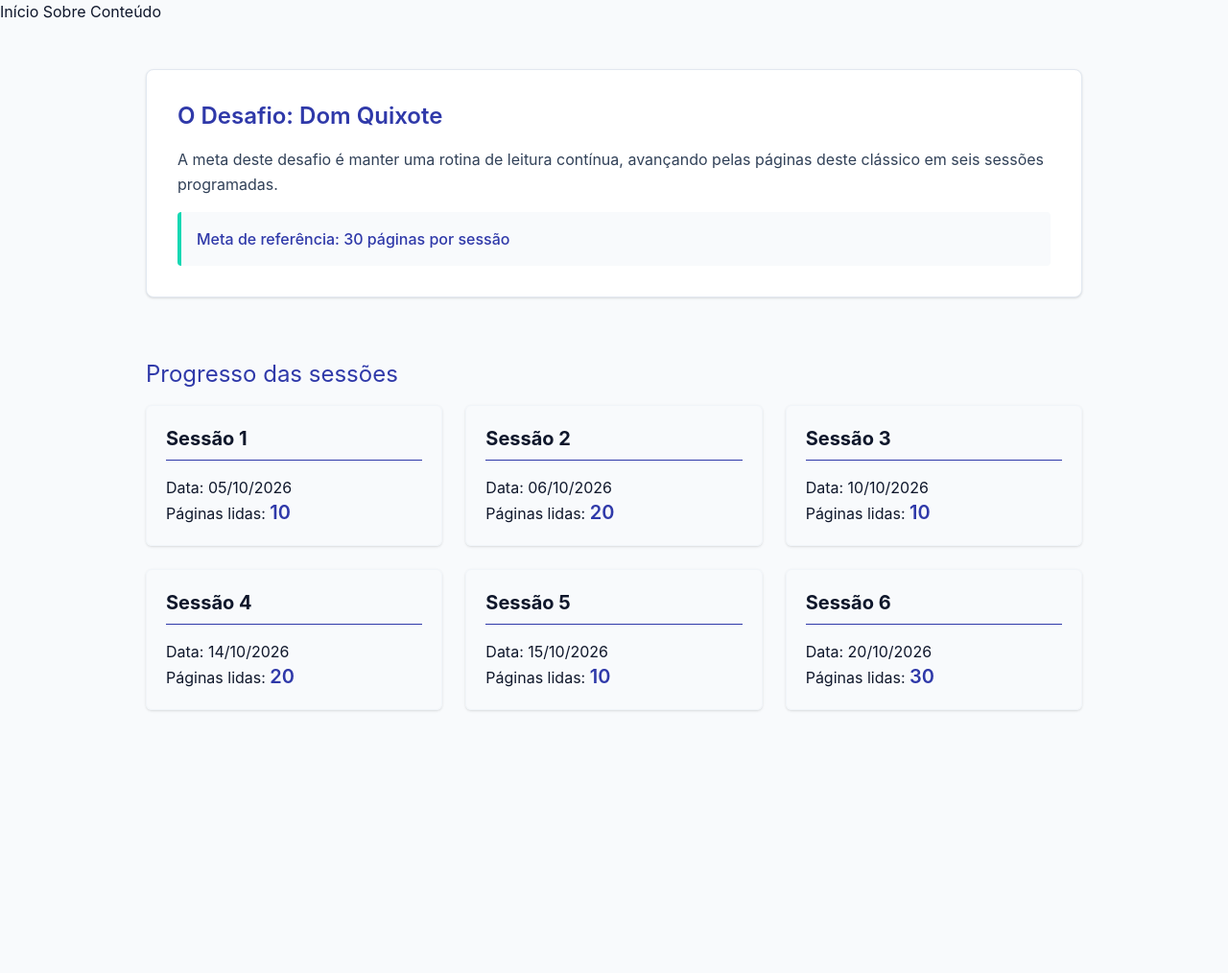
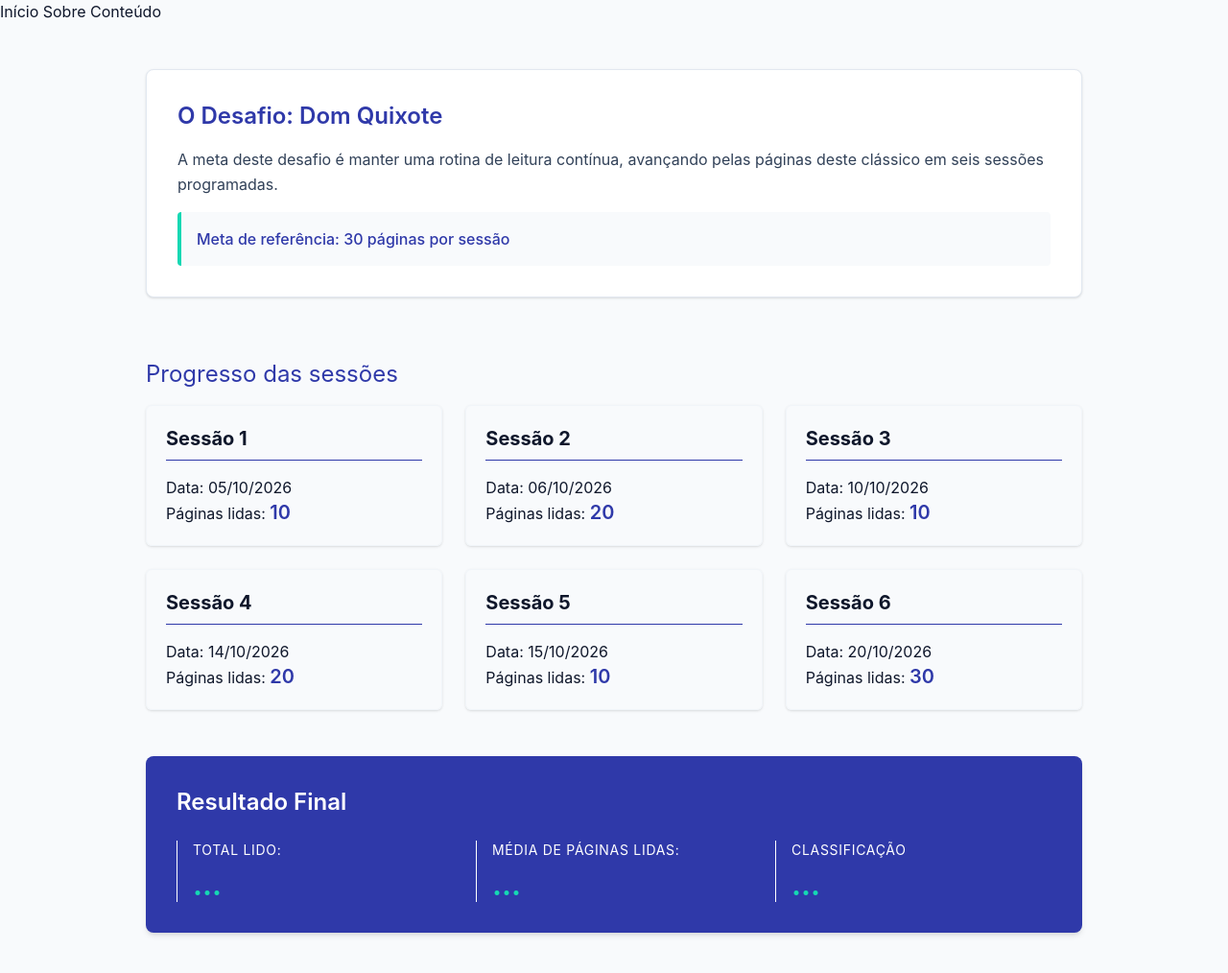
Before and after one commit to Zjonathas/Acompanhamento-de-leitura, a website: page src/index.html in a window 1280 px wide. Shown: the whole page at 96% size. Before the commit the page ends 800 px from the top, so only its background shows below. Drawn offline with Linux system fonts and the light colour scheme.

Commit message:
feat: adiciona seção de resultado final com cores do tema

```diff
--- a/src/index.html
+++ b/src/index.html
@@ -1,11 +1,13 @@
 <!DOCTYPE html>
 <html lang="pt-br">
+
 <head>
     <meta charset="UTF-8">
     <meta name="viewport" content="width=device-width, initial-scale=1.0">
     <link rel="stylesheet" href="output.css">
     <title>Acompanhamento de leitura</title>
 </head>
+
 <body class="bg-slate-50 text-slate-900 font-sans antialiased flex flex-col min-h-screen">
     <header class="flex gap-3">
         <nav>
@@ -19,7 +21,8 @@
     <main class="max-w-5xl mx-auto w-full p-6 mt-6 flex flex-col gap-12">
         <section id="sobre" class="bg-white p-8 rounded-lg shadow-sm border border-slate-200">
             <h2 class="text-2xl font-semibold mb-4 text-primaria">O Desafio: Dom Quixote</h2>
-            <p class="mb-4 leading-relaxed text-slate-700">A meta deste desafio é manter uma rotina de leitura contínua, avançando pelas páginas deste clássico em seis sessões programadas.</p>
+            <p class="mb-4 leading-relaxed text-slate-700">A meta deste desafio é manter uma rotina de leitura contínua,
+                avançando pelas páginas deste clássico em seis sessões programadas.</p>
             <div class="bg-slate-50 border-l-4 border-destaque p-4 rounded text-primaria font-medium">
                 Meta de referência: 30 páginas por sessão
             </div>
@@ -65,6 +68,24 @@
                 </article>
             </div>
         </section>
+
+        <section id="resultados" class="bg-primaria text-white p-8 rounded-lg shadow-md mb-8">
+            <h2 class="text-2xl font-semibold mb-6">Resultado Final</h2>
+            <div class="grid grid-cols-1 sm:grid-cols-2 lg:grid-cols-3 gap-6">
+                <div class="border-t md:border-t-0 md:border-l  pt-4 md:pt-0 md:pl-4">
+                    <p class="text-sm uppercase tracking-wider mb-1">Total lido:</p>
+                    <p id="total-paginas" class="text-3xl font-bold text-destaque mt-2">...</p>
+                </div>
+                <div class="border-t md:border-t-0 md:border-l  pt-4 md:pt-0 md:pl-4">
+                    <p class="text-sm uppercase tracking-wider mb-1">Média de páginas lidas:</p>
+                    <p id="media-paginas" class="text-3xl font-bold text-destaque mt-2">...</p>
+                </div>
+                <div class="border-t md:border-t-0 md:border-l pt-4 md:pt-0 md:pl-4">
+                    <p class="text-sm uppercase tracking-wider mb-1">Classificação</p>
+                    <p id="classificacao" class="text-3xl font-bold text-destaque mt-2">...</p>
+                </div>
+            </div>
+        </section>
     </main>
 
 
@@ -74,4 +95,5 @@
     </footer>
     <script src="script.js" defer></script>
 </body>
+
 </html>
```
Also changed, not shown: src/output.css.
